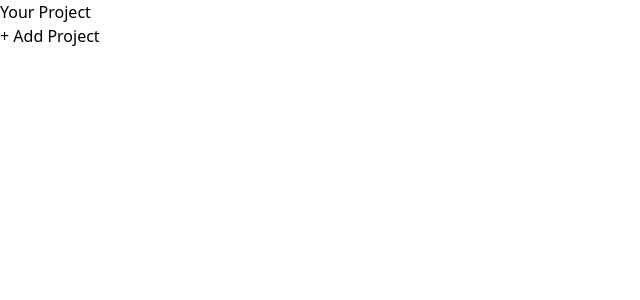
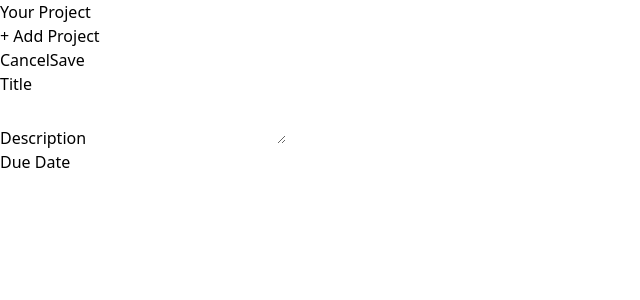
Before and after one commit to msm-faraj/maxim-project-manager, a React (Vite) app: page / in a window 1280 px wide. Shown: the top 300 px of the page, without its empty margins (0-640 px from the left). Built offline with nearby package versions, Linux system fonts and the light colour scheme.

Commit message:
add new projext component

```diff
--- a/src/App.jsx
+++ b/src/App.jsx
@@ -1,9 +1,11 @@
+import NewProject from "./components/NewProject";
 import ProjectSidebar from "./components/ProjectSidebar";
 
 function App() {
   return (
-    <main className="h-screen my-8">
+    <main className="h-screen my-8 flex gap-8">
       <ProjectSidebar />
+      <NewProject />
     </main>
   );
 }
--- /dev/null
+++ b/src/components/Input.jsx
@@ -0,0 +1,8 @@
+export default function Input({ label, textarea, ...props }) {
+  return (
+    <p>
+      <label>{label}</label>
+      {textarea ? <textarea {...props} /> : <input {...props} />}
+    </p>
+  );
+}
--- /dev/null
+++ b/src/components/NewProject.jsx
@@ -0,0 +1,18 @@
+import Input from "./Input";
+export default function () {
+  return (
+    <div>
+      <menu>
+        <li>
+          <button>Cancel</button>
+          <button>Save</button>
+        </li>
+      </menu>
+      <div>
+        <Input label="Title" />
+        <Input label="Description" textarea />
+        <Input label="Due Date" />
+      </div>
+    </div>
+  );
+}
```
